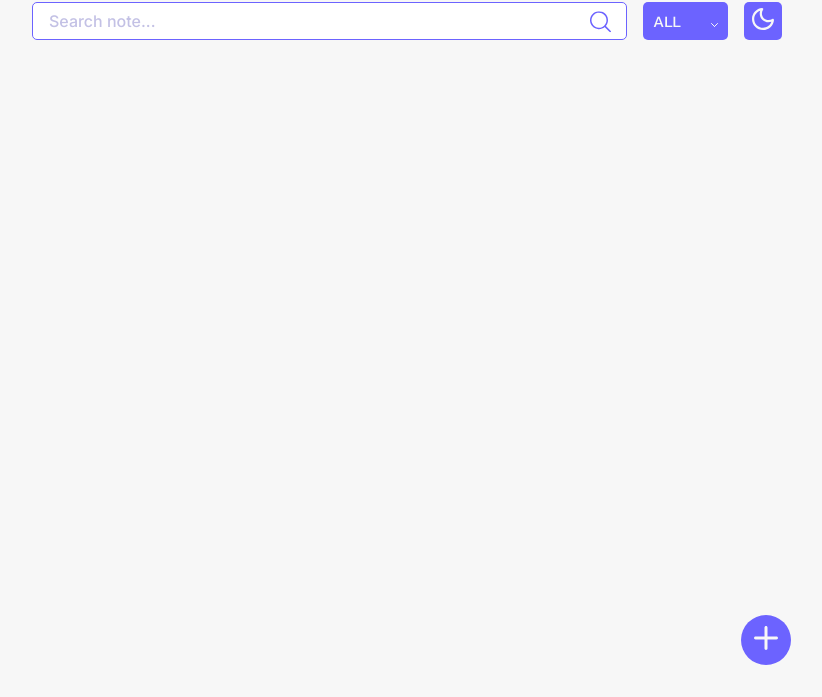
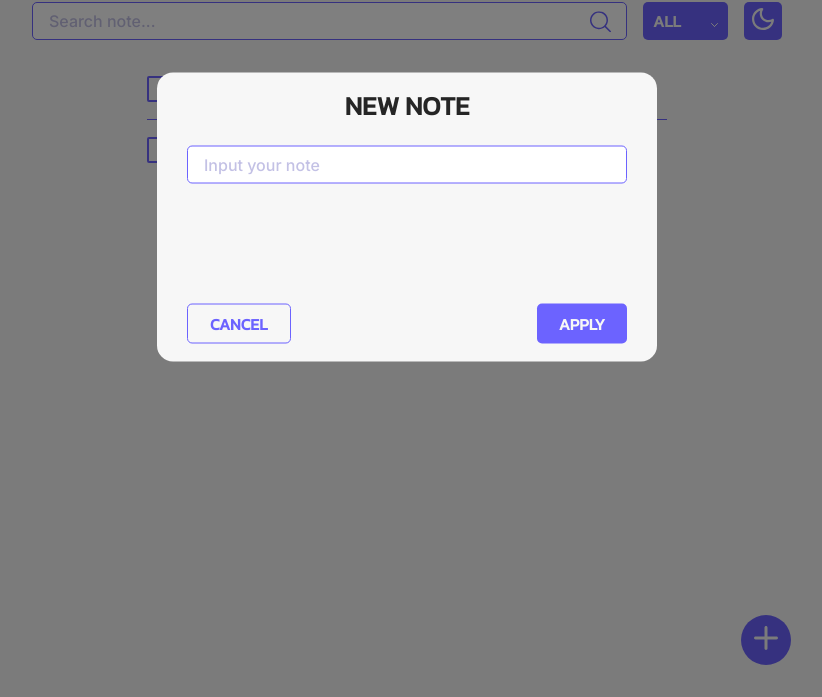
Before and after one commit to tourdeberlin/todo-app, a website: page index.html in a window 1280 px wide. Shown: the part 103-800 px from the top of the page, without its empty margins (233-1055 px from the left). Drawn offline with Linux system fonts and the light colour scheme.

Commit message:
feat: add html and css for modal

```diff
--- a/index.html
+++ b/index.html
@@ -1,4 +1,4 @@
-<!DOCTYPE html>
+<!doctype html>
 <html lang="en">
   <head>
     <meta charset="UTF-8" />
@@ -22,15 +22,15 @@
       <div class="wrapper">
         <header class="header">
           <div class="header-container">
-          <h1 class="header__title">TODO LIST</h1>
+            <h1 class="title">TODO LIST</h1>
             <div class="search">
-            <div class="search__field">
+              <div class="field">
                 <input
-                class="search__input"
+                  class="field__input field__input_search"
                   name="search"
                   placeholder="Search note..."
                 />
-              <span class="search__icon">
+                <span class="field__icon">
                   <svg
                     width="21"
                     height="21"
@@ -107,7 +107,32 @@
           </div>
         </header>
         <main>
-        <div class="tasks-list"></div>
+          <div class="list">
+            <div class="note">
+              <label class="note__checkbox checkbox">
+                <input type="checkbox" class="checkbox__input" />
+                <span class="checkbox__custom"></span>
+                <span class="note__text">fgdfkjdg</span>
+              </label>
+              <input type="text" class="note__input" />
+              <div class="note__options">
+                <button class="option-btn">edit</button>
+                <button class="option-btn">delete</button>
+              </div>
+            </div>
+            <div class="note">
+              <label class="note__checkbox checkbox">
+                <input type="checkbox" class="checkbox__input" />
+                <span class="checkbox__custom"></span>
+                <span class="note__text">fgdfkjdg</span>
+              </label>
+              <input type="text" class="note__input" />
+              <div class="note__options">
+                <button class="option-btn">edit</button>
+                <button class="option-btn">delete</button>
+              </div>
+            </div>
+          </div>
           <button class="button button_round new-task-btn">
             <svg
               width="24"
@@ -124,6 +149,28 @@
               />
             </svg>
           </button>
+
+          <div class="modal">
+            <div class="modal__overlay">
+              <div class="modal__content">
+                <h2 class="title">New Note</h2>
+                <form class="modal__form">
+                  <div class="field">
+                    <input
+                      class="field__input modal__input"
+                      name="search"
+                      placeholder="Input your note"
+                      autocomplete="off"
+                    />
+                  </div>
+                  <div class="modal__buttons">
+                    <button class="button button_transparent">Cancel</button>
+                    <button class="button">Apply</button>
+                  </div>
+                </form>
+              </div>
+            </div>
+          </div>
         </main>
       </div>
 
--- a/src/styles/components/button.css
+++ b/src/styles/components/button.css
@@ -1,23 +1,40 @@
 .button {
-  background-color: var(---primary-color);
-  flex-shrink: 0;
+  background-color: var(--primary-color);
+
+  color: var(--light-color);
   border-radius: 5px;
   cursor: pointer;
   border: none;
+  font-weight: 700;
+  transition: all 0.3s ease;
+  text-transform: uppercase;
+  padding: 10px 22px;
+
+  &:hover {
+    background-color: var(--hover-color);
+  }
 }
 
 .button_transparent {
   background-color: transparent;
-  border: 1px;
+  border: 1px solid var(--primary-color);
+  color: var(--primary-color);
+
+  &:hover {
+    color: vcar(--light-color);
+  }
 }
 
 .button_round {
   border-radius: 50%;
+  padding: 0;
 }
 
 .change-theme-btn {
+  flex-shrink: 0;
   width: 38px;
   height: 38px;
+  padding: 0;
 }
 
 .new-task-btn {
--- a/src/styles/components/dropdown.css
+++ b/src/styles/components/dropdown.css
@@ -13,11 +13,7 @@
   align-items: center;
   width: 100%;
   height: 38px;
-  border: none;
-  border-radius: 5px;
-  color: var(--light-color);
   padding: 12px 10px;
-  cursor: pointer;
 }
 
 .dropdown__menu {
--- a/src/styles/components/search.css
+++ b/src/styles/components/field.css
@@ -1,39 +1,33 @@
-.search {
-  display: flex;
-  align-items: center;
-  margin-bottom: 20px;
-  width: 750px;
-  justify-content: space-between;
-  gap: 16px;
-}
-
-.search__field {
+.field {
   position: relative;
 }
 
-.search__input {
+.field__input {
   display: block;
-  width: 595px;
   height: 38px;
   font-size: 16px;
   font-family: var(--font-second);
   font-weight: 500;
-  border: 1px solid var(---primary-color);
+  border: 1px solid var(--primary-color);
   border-radius: 5px;
-  color: var(---primary-color);
+  color: var(--primary-color);
   padding: 10px 16px;
 }
 
-.search__input::placeholder {
+.field__input_search {
+  width: 595px;
+}
+
+.field__input::placeholder {
   color: #c3c1e5;
   font-size: 16px;
 }
 
-.search__input:focus {
+.field__input:focus {
   outline: 3px solid #6c63ff66;
 }
 
-.search__icon {
+.field__icon {
   position: absolute;
   top: 50%;
   transform: translateY(-40%);
--- a/src/styles/components/header.css
+++ b/src/styles/components/header.css
@@ -11,8 +11,11 @@
   align-items: center;
 }
 
-.header__title {
-  font-size: 26px;
-  color: var(--main-color);
-  text-transform: uppercase;
+.search {
+  display: flex;
+  align-items: center;
+  margin-bottom: 20px;
+  width: 750px;
+  justify-content: space-between;
+  gap: 16px;
 }
--- a/src/styles/components/tasks-list.css
+++ b/src/styles/components/list.css
@@ -1,4 +1,4 @@
-.tasks-list {
+.list {
   display: flex;
   flex-direction: column;
 }
--- /dev/null
+++ b/src/styles/components/modal.css
@@ -0,0 +1,42 @@
+.modal__overlay {
+  position: fixed;
+  inset: 0;
+  background-color: rgba(0, 0, 0, 0.5);
+
+    z-index: 100;
+}
+
+.modal__content {
+  display: flex;
+  flex-direction: column;
+  gap: 25px;
+  padding: 18px 30px;
+  max-width: 500px;
+  width: 100%;
+  height: 289px;
+  background-color: var(--light-color);
+  border-radius: 16px;
+  position: fixed;
+  top: 40%;
+  left: 50%;
+  transform: translate(-50%, -50%);
+}
+
+.modal__form {
+  display: flex;
+  flex-direction: column;
+  justify-content: space-between;
+  flex: 1 1 auto;
+  gap: 20px;
+}
+
+.modal__input {
+  width: 100%;
+}
+
+.modal__buttons {
+  display: flex;
+  align-self: center;
+  justify-content: space-between;
+  width: 100%;
+}
--- /dev/null
+++ b/src/styles/components/note.css
@@ -0,0 +1,109 @@
+.note {
+  display: flex;
+  justify-content: start;
+  align-items: center;
+  gap: 17px;
+  width: 520px;
+  height: 60px;
+  border-bottom: 1px solid var(--primary-color);
+  font-size: 20px;
+  font-weight: 500;
+  cursor: pointer;
+  transition: all 0.2s ease;
+
+  &:last-child {
+    border-bottom: none;
+  }
+
+  &:hover .note__options {
+    opacity: 1;
+  }
+
+  &.is-dissapearing {
+    opacity: 0;
+    translate: 0 -75%;
+    transition-duration: 0.4s;
+    pointer-events: none;
+
+    & ~ .note {
+      translate: 0 calc(100% * -1);
+      transition-delay: 0.2s;
+      transition-duration: 0.2s;
+      pointer-events: none;
+    }
+  }
+}
+
+.note__text {
+  font-family: var(--font-main);
+  font-weight: 600;
+  transition: all 0.2s;
+}
+
+.checkbox {
+  display: inline-flex;
+  align-items: center;
+  gap: 10px;
+  cursor: pointer;
+}
+
+.checkbox__input {
+  position: absolute;
+  opacity: 0;
+  pointer-events: none;
+}
+
+.checkbox__custom {
+  position: relative;
+  width: 26px;
+  height: 26px;
+  border: 2px solid var(--primary-color);
+  border-radius: 2px;
+  background: transparent;
+  display: grid;
+  place-items: center;
+  transition: all 0.2s ease;
+}
+
+.checkbox__custom::after {
+  content: "";
+  position: absolute;
+  top: 30%;
+  left: 20%;
+  width: 14px;
+  height: 7px;
+  border-bottom: 2px solid var(--light-color);
+  border-left: 2px solid var(--light-color);
+  transform: rotate(0) scale(0);
+  transition: transform 0.15s ease;
+}
+
+.checkbox__input:checked + .checkbox__custom {
+  background-color: var(--primary-color);
+}
+
+.checkbox__input:checked + .checkbox__custom::after {
+  transform: rotate(-45deg) scale(1);
+}
+
+.checkbox__input:checked ~ .task__text {
+  text-decoration: line-through;
+  opacity: 0.5;
+}
+
+.note__input {
+  display: none;
+}
+
+.note__options {
+  display: flex;
+  gap: 7px;
+  margin-left: auto;
+  opacity: 0;
+}
+
+.option-btn {
+  border: none;
+  background-color: transparent;
+  cursor: pointer;
+}
--- a/src/styles/global.css
+++ b/src/styles/global.css
@@ -34,3 +34,10 @@ body {
   white-space: nowrap;
   border-width: 0;
 }
+
+.title {
+  font-size: 26px;
+  color: var(--main-color);
+  text-transform: uppercase;
+  text-align: center;
+}
--- a/src/styles/index.css
+++ b/src/styles/index.css
@@ -2,8 +2,10 @@
 @import 'variables.css';
 @import 'global.css';
 
-@import 'components/search.css';
 @import 'components/header.css';
 @import 'components/button.css';
-@import 'components/tasks-list.css';
+@import 'components/field.css';
 @import 'components/dropdown.css';
+@import 'components/list.css';
+@import 'components/note.css';
+@import 'components/modal.css';
--- a/src/styles/variables.css
+++ b/src/styles/variables.css
@@ -1,7 +1,8 @@
 :root {
   --main-color: #252525;
   --light-color: #f7f7f7;
-  ---primary-color: #6c63ff;
+  --primary-color: #6c63ff;
+  --hover-color: #5850DD;
   --font-main: "Kanit", Arial, sans-serif;
   --font-second: "Inter", sans-serif;
 }
```
Also changed, not shown: src/js/utils.js (added, +16 -0 lines). Lines whose indentation alone changed are shown as unchanged.
